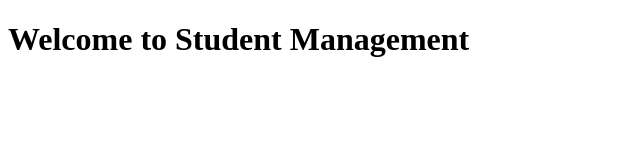
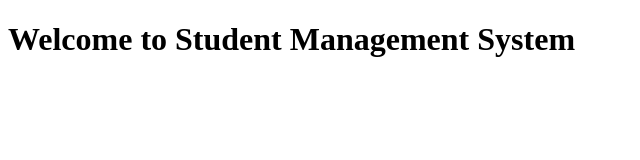
Before and after one commit to Suryaaa27/DevOpsLab, a plain HTML site: page index.html in a window 1280 px wide. Shown: the whole page, without its empty margins (0-640 px from the left). Drawn offline with Linux system fonts and the light colour scheme.

Commit message:
Changes Done

```diff
--- a/index.html
+++ b/index.html
@@ -7,7 +7,7 @@
   </head>
   <body>
     <main>
-      <h1>Welcome to Student Management</h1>
+      <h1>Welcome to Student Management System </h1>
     </main>
   </body>
 </html>
```
Also changed, not shown: 2 other files.
